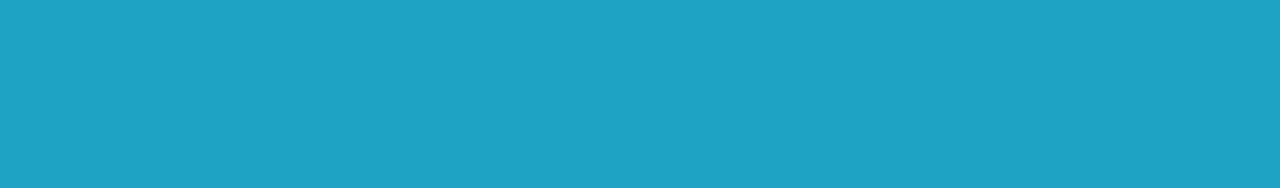
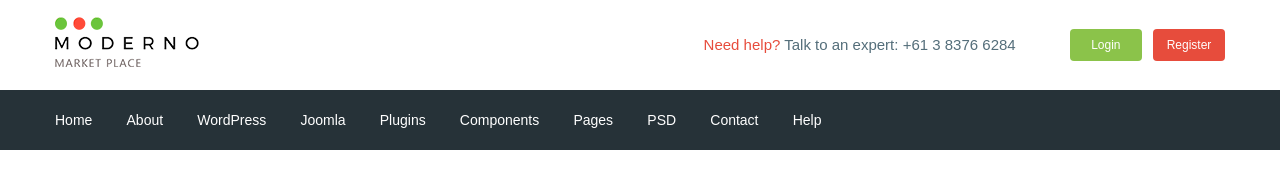
Before and after one commit to k2k-com/moderno, a website: page app/index.html in a window 1280 px wide. Drawn offline with nearby package versions, Linux system fonts and the light colour scheme; files that its build step writes are made by us from their sources.

Commit message:
added header

```diff
--- a/app/index.html
+++ b/app/index.html
@@ -1,14 +1,85 @@
 <!DOCTYPE html>
 <html lang="en">
+
 <head>
     <meta charset="UTF-8">
     <meta name="viewport" content="width=device-width, initial-scale=1.0">
     <title>Document</title>
+    <link href="https://fonts.googleapis.com/css2?family=Roboto:wght@500;700&display=swap" rel="stylesheet">
     <link rel="stylesheet" href="css/libs.min.css">
     <link rel="stylesheet" href="css/style.min.css">
 </head>
+
 <body>
-
+    <header class="header">
+        <div class="header__top">
+            <div class="container">
+                <div class="header__top-inner">
+                    <div class="header__logo">
+                        <a href="#"><img src="images/logo.png" alt="logotyp"></a>
+                    </div>
+                    <div class="header__text">
+                        <a href="#">
+                            <span>Need help?</span></a> Talk to an expert: <a class="header__tel"
+                            href="tel:+61383766284">+61 3 8376 6284</a>
+                    </div>
+                    <div class="header__box">
+                        <a class="basket" href="#"></a>
+                        <a class="header__btn header__btn-Login" href="#">Login</a>
+                        <a class="header__btn header__btn-Register" href="#">Register</a>
+                    </div>
+                </div>
+            </div>
+        </div>
+        <div class="header__menu">
+            <div class="container">
+                <nav class="menu">
+                    <ul class="menu__list">
+                        <li><a href="#">
+                                Home
+                            </a>
+                        </li>
+                        <li><a href="#">
+                                About
+                            </a>
+                        </li>
+                        <li><a href="#">
+                                WordPress
+                            </a>
+                        </li>
+                        <li><a href="#">
+                                Joomla
+                            </a>
+                        </li>
+                        <li><a href="#">
+                                Plugins
+                            </a>
+                        </li>
+                        <li><a href="#">
+                                Components
+                            </a>
+                        </li>
+                        <li><a href="#">
+                                Pages
+                            </a>
+                        </li>
+                        <li><a href="#">
+                                PSD
+                            </a>
+                        </li>
+                        <li><a href="#">
+                                Contact
+                            </a>
+                        </li>
+                        <li><a href="#">
+                                Help
+                            </a>
+                        </li>
+                    </ul>
+                </nav>
+            </div>
+        </div>
+    </header>
 
 
 
@@ -16,4 +87,5 @@
     <script src="js/libs.min.js"></script>
     <script src="js/main.min.js"></script>
 </body>
+
 </html>
--- /dev/null
+++ b/app/scss/_global.scss
@@ -0,0 +1,31 @@
+html {
+    box-sizing: border-box;
+}
+*,
+*::before,
+*::after {
+    box-sizing: inherit;
+}
+a {
+    display: inline-block;
+    color: $text;
+    text-decoration: none;
+}
+ul,
+li {
+    margin: 0;
+    padding: 0;
+    list-style: none;
+}
+body {
+    font-family: "Roboto-Regular", sans-serif;
+    font-weight: 400;
+    font-size: 15px;
+    line-height: 24px;
+    color: $text;
+}
+.container {
+    max-width: 1200px;
+    margin: 0 auto;
+    padding: 0px 15px;
+}
--- /dev/null
+++ b/app/scss/_vars.scss
@@ -0,0 +1,4 @@
+$text: #546e7a;
+$red: #e74c3c;
+$green: #8bc34a;
+$bg: #263238;
--- /dev/null
+++ b/app/scss/fonts.scss
@@ -0,0 +1,6 @@
+@font-face {
+    font-family: "Roboto-Regular", sans-serif;
+    src: url("../fonts/Roboto-Regular.woff2") format("woff2"), url("../fonts/Roboto-Regular.woff") format("woff");
+    font-weight: 400;
+    font-display: swap;
+}
--- a/app/scss/style.scss
+++ b/app/scss/style.scss
@@ -1,17 +1,52 @@
-html {
-    box-sizing: border-box;
+@import "vars";
+@import "global";
+@import "fonts";
+
+.header__top-inner {
+    display: flex;
+    justify-content: space-between;
+    height: 90px;
+    align-items: center;
 }
-*,
-*::before,
-*::after {
-    box-sizing: inherit;
+.header__text {
+    margin-left: auto;
+    margin-right: 50px;
+    span {
+        color: $red;
+    }
 }
- body{
-     background-color: #1ea3c4;
- }
-
-
-.box{
+.header__btn {
+    padding: 4px;
+    width: 72px;
+    border-radius: 4px;
+    color: #ffffff;
+    text-align: center;
+    font-size: 12px;
+}
+.header__btn-Login {
+    background-color: $green;
+}
+.header__btn-Register {
+    background-color: $red;
+    margin-left: 7px;
+}
+.header__menu {
+    background-color: $bg;
+}
+.menu {
     display: flex;
-
+    align-items: center;
+    height: 60px;
 }
+.menu__list {
+    li {
+        display: inline-block;
+        & + li {
+            margin-left: 30px;
+        }
+    }
+    a {
+        color: #ffffff;
+        font-size: 14px;
+    }
+}
--- a/gulpfile.js
+++ b/gulpfile.js
@@ -9,7 +9,7 @@ let gulp = require('gulp'),
     cssmin = require('gulp-cssmin');
 
 gulp.task('sass', function(){
- return gulp.src('app/scss/style.scss')
+ return gulp.src('app/scss/**/*.scss')
     .pipe(sass({outputStyle: 'compressed'}))
     .pipe(rename({suffix: '.min'}))
     .pipe(autoprefixer({
@@ -59,7 +59,7 @@ gulp.task('browser-sync', function() {
 });
 
 gulp.task('watch', function(){
-    gulp.watch('app/scss/style.scss', gulp.parallel('sass'))
+    gulp.watch('app/scss/**/*.scss', gulp.parallel('sass'))
     gulp.watch('app/*.html', gulp.parallel('html'))
     gulp.watch('app/js/*.js', gulp.parallel('js'))
 });
```
Also changed, not shown: app/fonts/Roboto-Regular.woff (added), app/fonts/Roboto-Regular.woff2 (added), app/images/logo.png (added), 1 other file.
